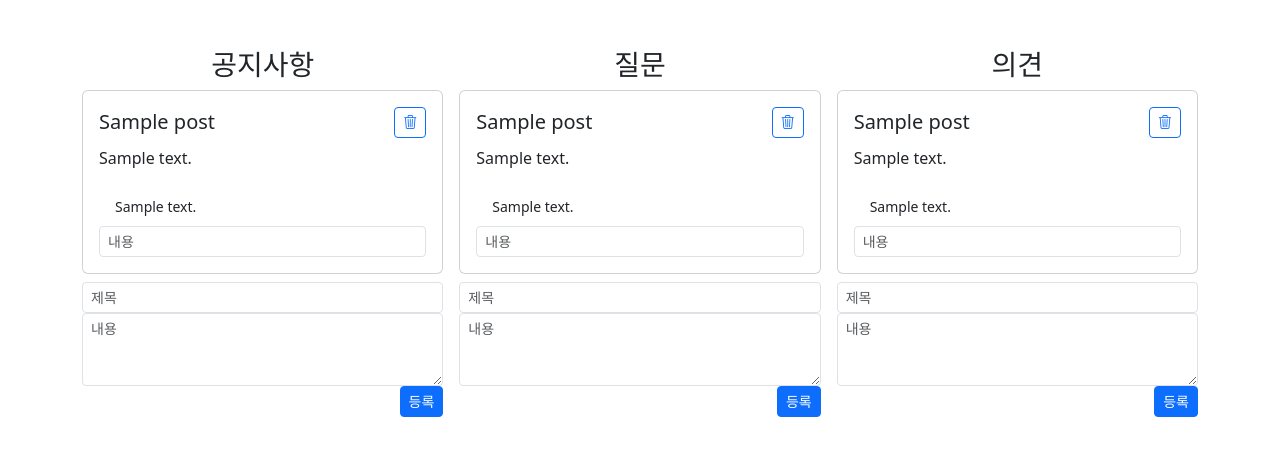
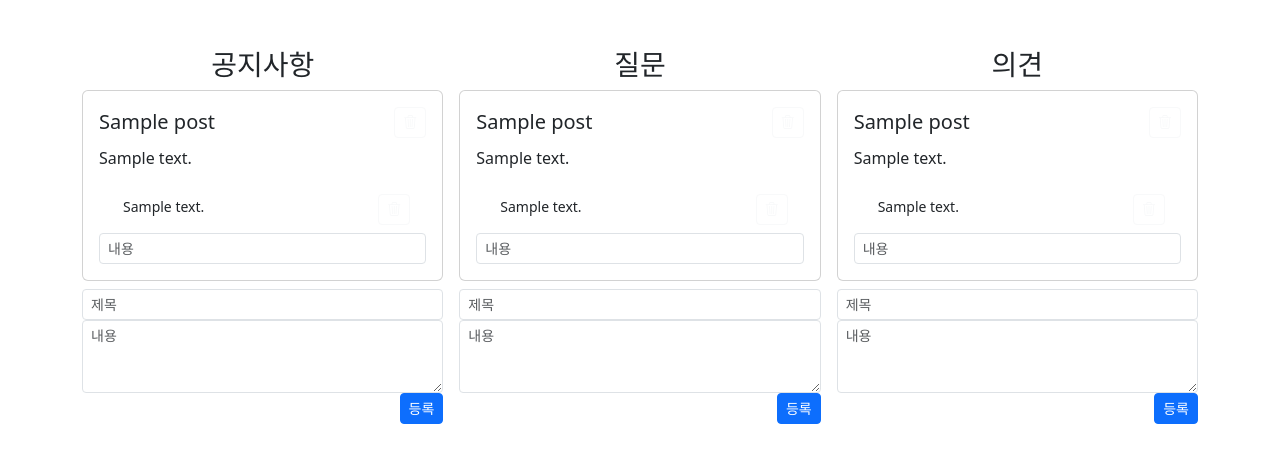
Before and after one commit to sung-gon-kim/openpost, a Django app: template openpost/templates/openpost/index.html in a window 1280 px wide. Shown: the top 463 px of the page. Run offline with Django 5.2, Linux system fonts and the light colour scheme; the template is opened without the code that fills it: values that come from a table or form of the project are taken from there, others are empty; tables that the repository leaves empty hold one stand-in row (values such as "Sample post").

Commit message:
Add remove_comment method

```diff
--- a/openpost/templates/openpost/comments.html
+++ b/openpost/templates/openpost/comments.html
@@ -1,6 +1,11 @@
 <ul class="list-group list-group-flush">
   {% for comment in comments %}
-  <li class="list-group-item"><small>{{ comment.content }}</small></li>
+  <li class="list-group-item  d-flex justify-content-between align-items-start">
+    <div class="ms-2 me-auto">
+      <small>{{ comment.content }}</small>
+    </div>
+    <a href="{% url 'openpost:remove_comment' id=comment.id %}" class="btn btn-outline-light btn-sm"><i class="bi bi-trash3"></i></a>
+  </li>
   {% empty %}
   {% endfor %}
 </ul>
--- a/openpost/templates/openpost/posts.html
+++ b/openpost/templates/openpost/posts.html
@@ -4,7 +4,7 @@
     <h5 class="card-title d-flex justify-content-between align-items-center">
       {{ post.subject }}
       <div>
-	<a href="{% url 'openpost:remove_post' id=post.id %}" class="btn btn-outline-primary btn-sm"><i class="bi bi-trash3"></i></a>
+	<a href="{% url 'openpost:remove_post' id=post.id %}" class="btn btn-outline-light btn-sm"><i class="bi bi-trash3"></i></a>
       </div>
     </h5>
     <p class="card-text">{{ post.content }}</p>
--- a/openpost/urls.py
+++ b/openpost/urls.py
@@ -8,4 +8,5 @@ urlpatterns = [
     path("post/add", views.add_post, name="add_post"),
     path("post/remove/<int:id>", views.remove_post, name="remove_post"),
     path("comment/add", views.add_comment, name="add_comment"),
+    path("comment/remove/<int:id>", views.remove_comment, name="remove_comment"),
 ]
--- a/openpost/views.py
+++ b/openpost/views.py
@@ -32,3 +32,8 @@ def add_comment(request):
                                          content=request.POST["content"])
         comment.save()
     return redirect("openpost:index")
+
+def remove_comment(request, id):
+    if id is not None:
+        Comment.objects.filter(id=id).delete()
+    return redirect("openpost:index")
```
